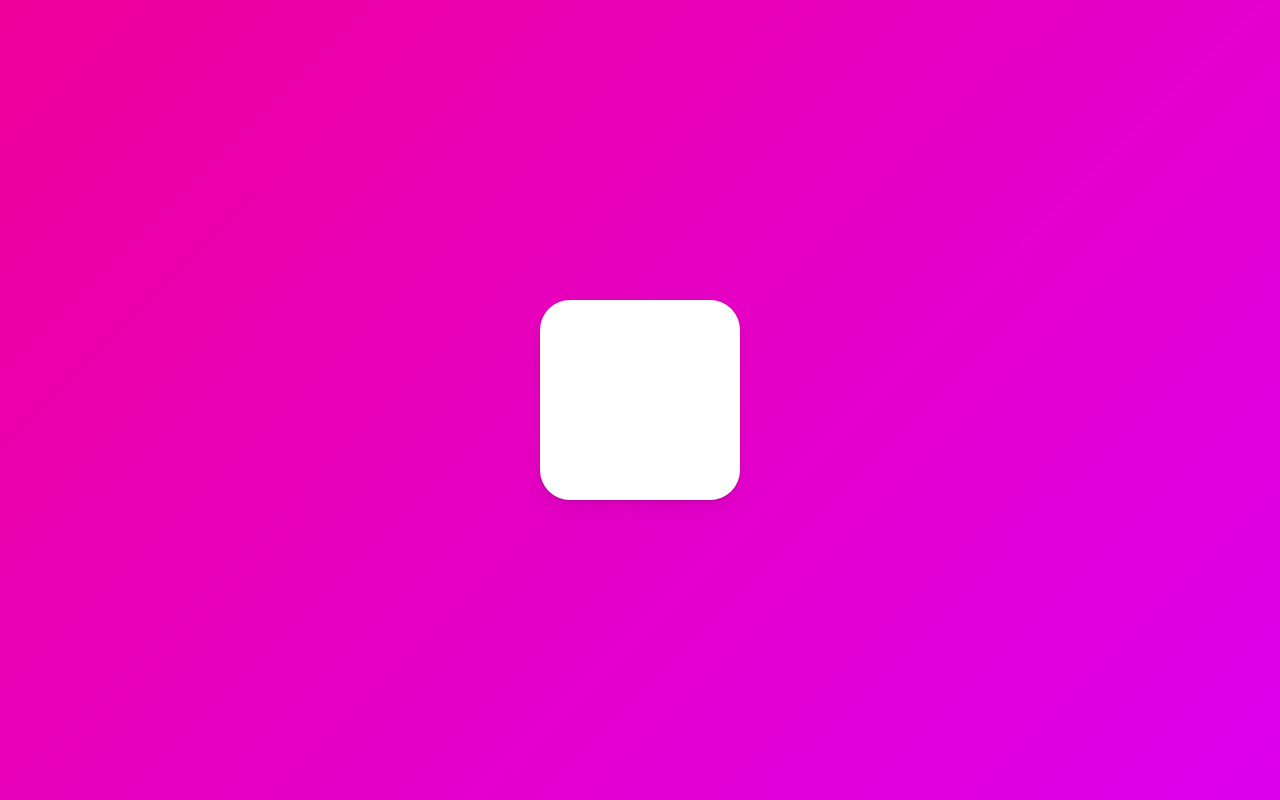
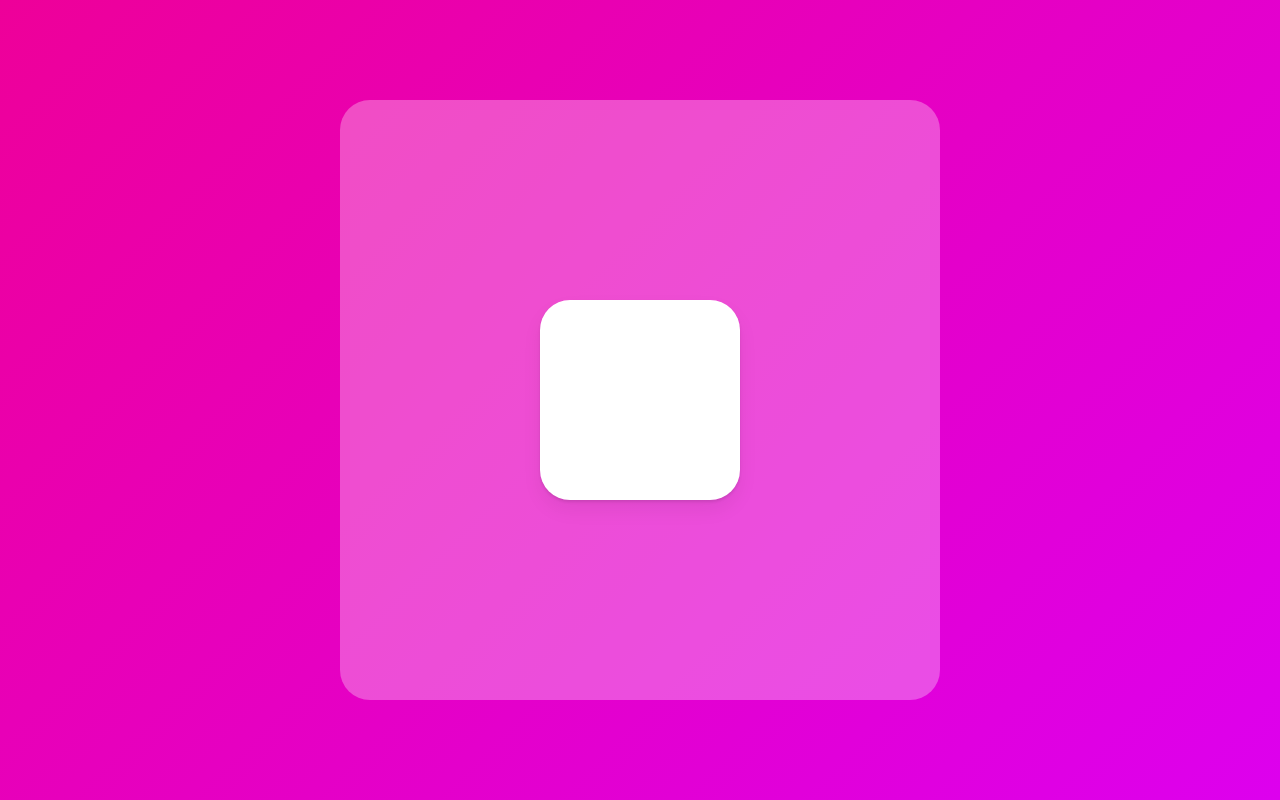
Before and after one commit to rloo8/FramerMotion, a React (Create React App) app: page / in a window 1280 px wide. Built offline with nearby package versions, Linux system fonts and the light colour scheme.

Commit message:
#4_2 drag option

```diff
--- a/src/App.tsx
+++ b/src/App.tsx
@@ -1,4 +1,5 @@
 import { motion } from "framer-motion";
+import { useRef } from "react";
 import styled from "styled-components";
 
 const Wrapper = styled.div`
@@ -7,6 +8,16 @@ const Wrapper = styled.div`
   display: flex;
   justify-content: center;
   align-items: center;
+`;
+const BigBox = styled.div`
+  width: 600px;
+  height: 600px;
+  background-color: rgba(255, 255, 255, 0.3);
+  border-radius: 30px;
+  display: flex;
+  justify-content: center;
+  align-items: center;
+  overflow: hidden;
 `;
 const Box = styled(motion.div)`
   width: 200px;
@@ -19,21 +30,25 @@ const Box = styled(motion.div)`
 `;
 
 const boxVariants = {
-  hover: { scale: 2, rotateZ: 90 },
-  click: { scale: 1, borderRadius: "100px" },
-  drag: { backgroundColor: "rgb(46,204,113)", transition: { duration: 2 } },
+  hover: { rotateZ: 90 },
+  click: { borderRadius: "100px" },
 };
 
 function App() {
+  const bigBoxRef = useRef<HTMLDivElement>(null);
   return (
     <Wrapper>
+      <BigBox ref={bigBoxRef}>
         <Box
           drag
+          dragSnapToOrigin // 드래그 후 제자리로 돌아옴
+          dragElastic={1} // 탄성력 0~1 (defalut 0.5)
+          dragConstraints={bigBoxRef}
           variants={boxVariants}
-        whileDrag="drag"
           whileHover="hover"
           whileTap="click"
         />
+      </BigBox>
     </Wrapper>
   );
 }
```
Lines whose indentation alone changed are shown as unchanged.
